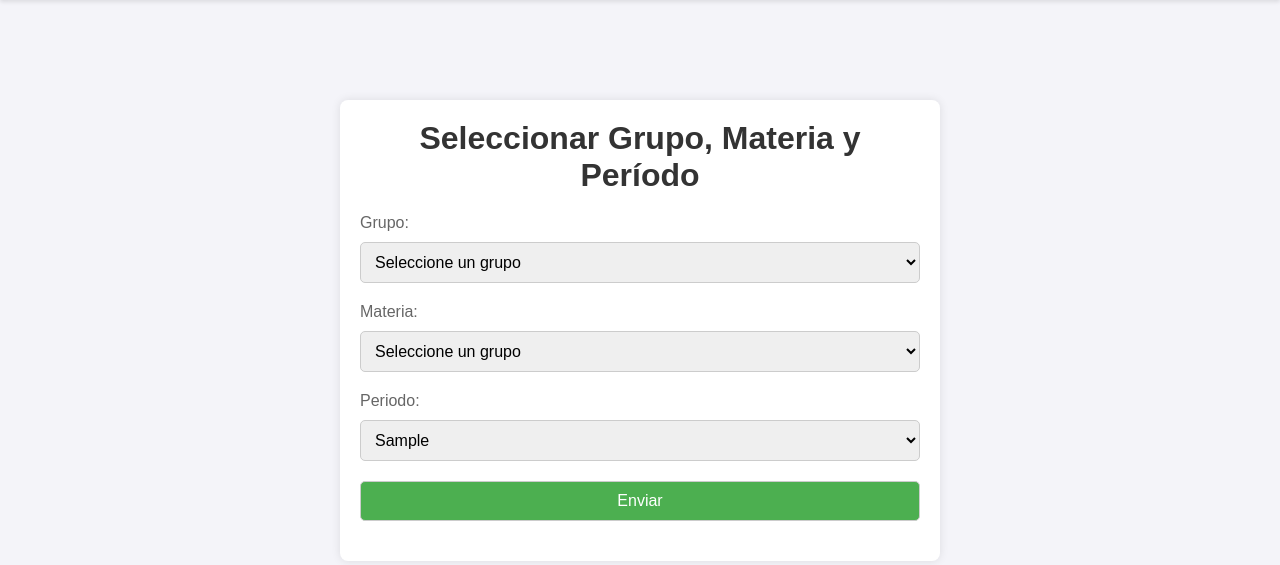
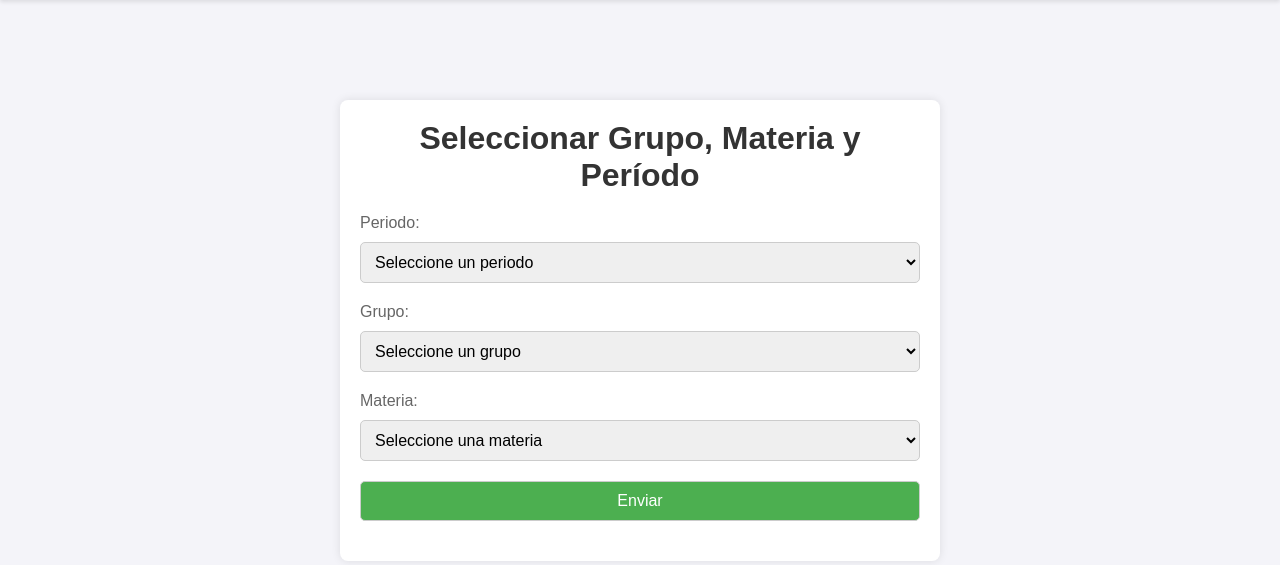
Before and after one commit to Uriel-CR/login-register, a PHP site: page /php/asignacion_grupo.php in a window 1280 px wide; the page is wider, and only the part inside the window is pictured. Shown: the part 101-666 px from the top of that part. Run offline with PHP 8.4, Linux system fonts and the light colour scheme; tables that the repository leaves empty or names only in its code hold one stand-in row (values such as "Sample post").

Commit message:
Implementar carga dinámica de grupos en el formulario y crear endpoint para obtener grupos según el período seleccionado

```diff
--- a/php/asignacion_grupo.php
+++ b/php/asignacion_grupo.php
@@ -26,6 +26,7 @@ if ($resultado_periodos && mysqli_num_rows($resultado_periodos) > 0) {
 
 <!DOCTYPE html>
 <html lang="es">
+
 <head>
     <meta charset="UTF-8">
     <meta name="viewport" content="width=device-width, initial-scale=1.0">
@@ -47,8 +48,9 @@ if ($resultado_periodos && mysqli_num_rows($resultado_periodos) > 0) {
             display: flex;
             align-items: center;
             justify-content: space-between;
-            box-shadow: 0 2px 4px rgba(0,0,0,0.1);
+            box-shadow: 0 2px 4px rgba(0, 0, 0, 0.1);
         }
+
         .logo {
 
             font-size: 24px;
@@ -61,44 +63,53 @@ if ($resultado_periodos && mysqli_num_rows($resultado_periodos) > 0) {
         .container {
             background: #fff;
             border-radius: 8px;
-            box-shadow: 0 0 10px rgba(0,0,0,0.1);
+            box-shadow: 0 0 10px rgba(0, 0, 0, 0.1);
             padding: 20px;
             width: 80%;
             max-width: 600px;
             margin: 100px auto;
         }
+
         h1 {
             text-align: center;
             color: #333;
         }
+
         form {
             margin-top: 20px;
             display: flex;
             flex-direction: column;
         }
+
         label {
             margin-bottom: 10px;
             color: #666;
         }
-        select, input[type="submit"] {
+
+        select,
+        input[type="submit"] {
             padding: 10px;
             margin-bottom: 20px;
             border: 1px solid #ccc;
             border-radius: 5px;
             font-size: 16px;
         }
+
         input[type="submit"] {
             background-color: #4CAF50;
             color: white;
             cursor: pointer;
         }
+
         input[type="submit"]:hover {
             background-color: #45a049;
         }
+
         .btn-regresar {
             text-align: center;
             margin-top: 20px;
         }
+
         .btn-regresar a {
             display: inline-block;
             padding: 10px 20px;
@@ -107,9 +118,11 @@ if ($resultado_periodos && mysqli_num_rows($resultado_periodos) > 0) {
             text-decoration: none;
             border-radius: 5px;
         }
+
         .btn-regresar a:hover {
             background-color: #d32f2f;
         }
+
         .nav {
             display: flex;
             align-items: center;
@@ -138,12 +151,15 @@ if ($resultado_periodos && mysqli_num_rows($resultado_periodos) > 0) {
             transition: background-color 0.3s ease;
         }
 
-        .nav-menu-link.selected, .nav-menu-link:hover {
-            background-color: #00509e; /* Azul más oscuro */
+        .nav-menu-link.selected,
+        .nav-menu-link:hover {
+            background-color: #00509e;
+            /* Azul más oscuro */
         }
 
         .nav-toggle {
-            display: none; /* Mostrar solo en dispositivos móviles */
+            display: none;
+            /* Mostrar solo en dispositivos móviles */
             background: none;
             border: none;
             cursor: pointer;
@@ -188,9 +204,32 @@ if ($resultado_periodos && mysqli_num_rows($resultado_periodos) > 0) {
             }
         }
 
+        function actualizarGrupos() {
+            const periodoId = document.getElementById('periodo').value;
+            const grupoSelect = document.getElementById('grupo');
+            grupoSelect.innerHTML = '<option value="">Cargando...</option>';
+
+            fetch(`obtener_grupos.php?id_periodo=${periodoId}`)
+                .then(response => response.json())
+                .then(data => {
+                    grupoSelect.innerHTML = '<option value="">Seleccione un grupo</option>';
+                    data.forEach(grupo => {
+                        const option = document.createElement('option');
+                        option.value = grupo.id_grupo;
+                        option.textContent = grupo.nombre_grupo;
+                        grupoSelect.appendChild(option);
+                    });
+                })
+                .catch(error => {
+                    console.error('Error al obtener los grupos:', error);
+                    grupoSelect.innerHTML = '<option value="">Error al cargar</option>';
+                });
+        }
+
         document.addEventListener('DOMContentLoaded', function() {
             const form = document.querySelector('form');
             form.addEventListener('submit', validarFormulario);
+            document.getElementById('periodo').addEventListener('change', actualizarGrupos);
         });
     </script>
 </head>
@@ -206,7 +245,7 @@ if ($resultado_periodos && mysqli_num_rows($resultado_periodos) > 0) {
                 <li class="nav-menu-item"><a class="nav-menu-link" href="../php/grupos.php">Grupos</a></li>
                 <li class="nav-menu-item"><a class="nav-menu-link" href="../php/profesores.php">Profesores</a></li>
                 <li class="nav-menu-item"><a class="nav-menu-link" href="../php/periodo.php">Periodo</a></li>
-                <li class="nav-menu-item"><a class="nav-menu-link selected" >Calificaciones</a></li>
+                <li class="nav-menu-item"><a class="nav-menu-link selected">Calificaciones</a></li>
                 <li class="nav-menu-item"><a class="nav-menu-link" href="../php/resumen.php">Resumen</a></li>
                 <li class="nav-menu-item"><a class="nav-menu-link" href="../index.php">Cerrar Sesión</a></li>
             </ul>
@@ -220,28 +259,28 @@ if ($resultado_periodos && mysqli_num_rows($resultado_periodos) > 0) {
         <h1>Seleccionar Grupo, Materia y Período</h1>
 
         <form method="POST" action="procesar_grupo.php">
+
+            <label for="periodo">Periodo:</label>
+            <select name="periodo" id="periodo">
+                <option value="">Seleccione un periodo</option>
+                <?php foreach ($periodos as $periodo): ?>
+                    <option value="<?php echo $periodo['id_periodo']; ?>"><?php echo $periodo['periodo']; ?></option>
+                <?php endforeach; ?>
+            </select>
+
             <label for="grupo">Grupo:</label>
             <select name="grupo" id="grupo" onchange="actualizarMaterias()">
                 <option value="">Seleccione un grupo</option>
-            <?php foreach ($grupos as $grupo): ?>
-                <option value="<?php echo $grupo['id_grupo']; ?>"><?php echo $grupo['nombre_grupo']; ?></option>
-            <?php endforeach; ?>
             </select>
 
             <label for="materia">Materia:</label>
             <select name="materia" id="materia">
-            <option value="">Seleccione un grupo</option>
-        </select>
-
-        <label for="periodo">Periodo:</label>
-        <select name="periodo" id="periodo">
-            <?php foreach ($periodos as $periodo): ?>
-                <option value="<?php echo $periodo['id_periodo']; ?>"><?php echo $periodo['periodo']; ?></option>
-            <?php endforeach; ?>
+                <option value="">Seleccione una materia</option>
             </select>
 
             <input type="submit" value="Enviar">
         </form>
     </div>
 </body>
+
 </html>
```
Also changed, not shown: php/obtener_grupos.php (added, +31 -0 lines). Lines whose indentation alone changed are shown as unchanged.
